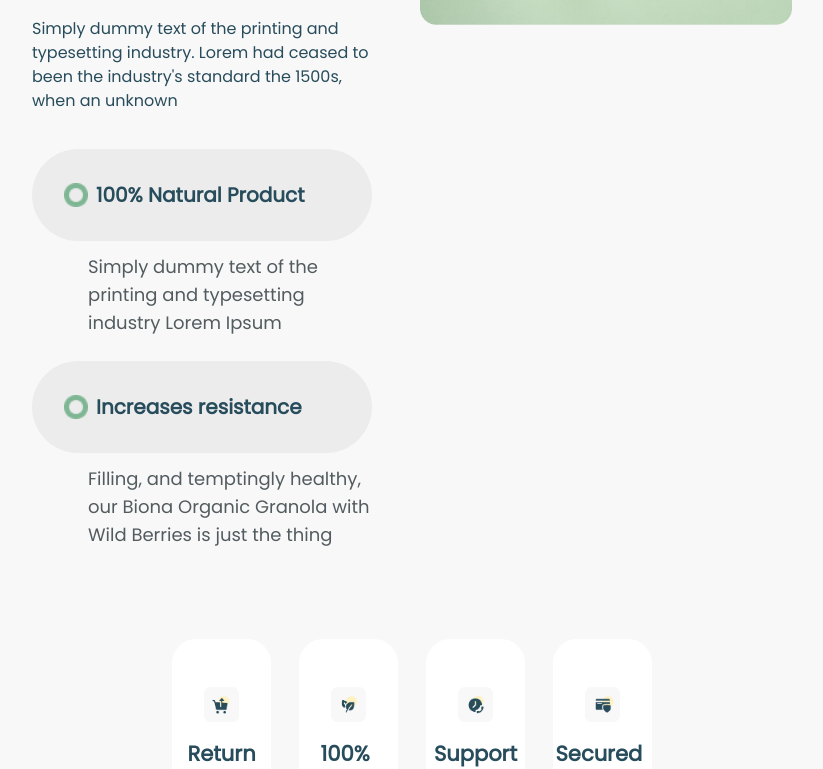
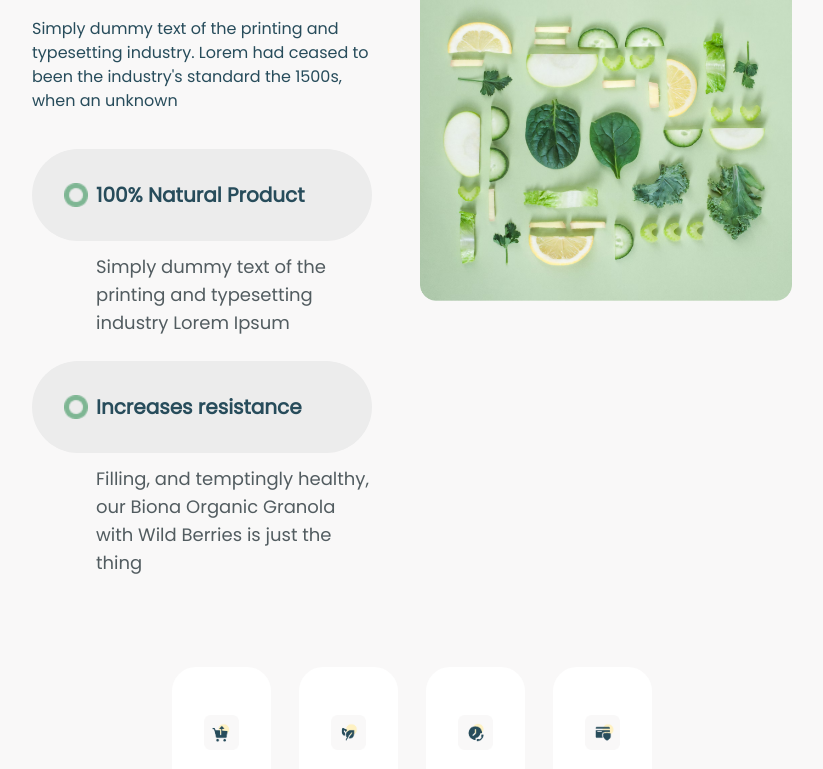
Before and after one commit to pally0091/Organic, a Next.js app: page /about in a window 1280 px wide. Shown: the part 1531-2300 px from the top of the page, without its empty margins (228-1051 px from the left). Built offline with nearby package versions, Linux system fonts and the light colour scheme.

Commit message:
Updated styles in Choose component: added 'items-center' to flex container, added 'max-w-[500px]' to inner div, and changed margin values in two paragraphs.

```diff
--- a/src/app/about/page.tsx
+++ b/src/app/about/page.tsx
@@ -61,7 +61,7 @@ const AboutUs = () => {
 const Choose = () => {
   return (
     <div className="py-[190px] px-[260px] bg-[#F9F8F8]">
-      <div className="flex justify-between gap-12">
+      <div className="flex justify-between items-center gap-12">
         <div className="w-1/2">
           <span className="tag">Why Choose us?</span>
           <h1 className="text-5xl font-extrabold text-[50px] leading-tight mt-3">
@@ -72,7 +72,7 @@ const Choose = () => {
             had ceased to been the industry's standard the 1500s, when an
             unknown
           </p>
-          <div className="mt-9 flex flex-col gap-6">
+          <div className="mt-9 flex flex-col gap-6 max-w-[500px] w-full">
             <div>
               <div className="bg-[#ECECEC] flex items-center gap-2 p-8 w-[340px] rounded-full">
                 <img
@@ -82,7 +82,7 @@ const Choose = () => {
                 />
                 <p className="font-semibold text-xl">100% Natural Product</p>
               </div>
-              <p className="text-lg ms-14 mt-3 text-[#525C60]">
+              <p className="text-lg ms-16 mt-3 text-[#525C60]">
                 Simply dummy text of the printing and typesetting industry Lorem
                 Ipsum
               </p>
@@ -96,7 +96,7 @@ const Choose = () => {
                 />
                 <p className="font-semibold text-xl">Increases resistance</p>
               </div>
-              <p className="text-lg ms-14 mt-3 text-[#525C60]">
+              <p className="text-lg ms-16 mt-3 text-[#525C60]">
                 Filling, and temptingly healthy, our Biona Organic Granola with
                 Wild Berries is just the thing
               </p>
--- /dev/null
+++ b/src/app/projects/page.tsx
@@ -0,0 +1,11 @@
+import React from "react";
+
+const ProjectPage = () => {
+  return (
+    <div>
+      <p className="text-center">Project Page</p>
+    </div>
+  );
+};
+
+export default ProjectPage;
```
